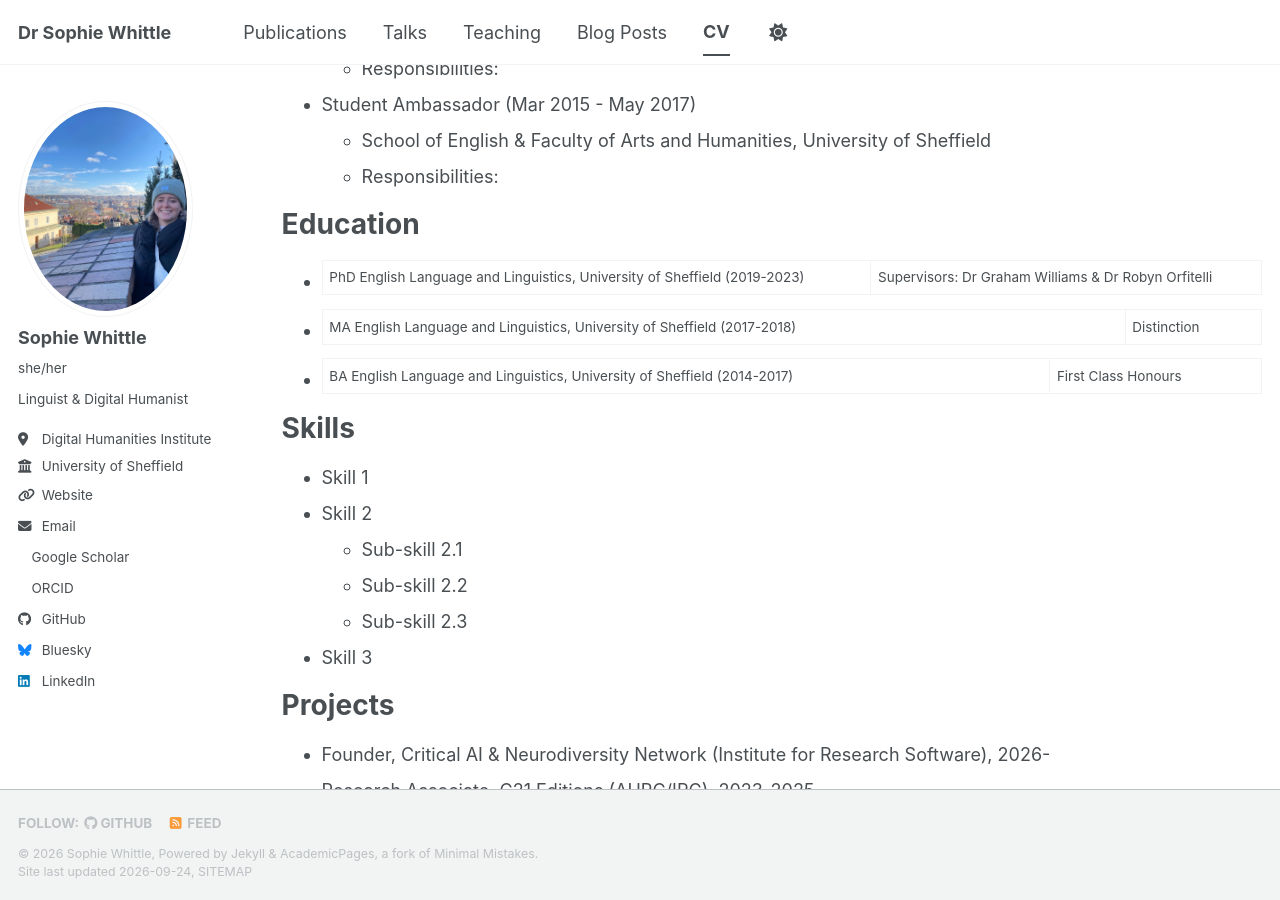
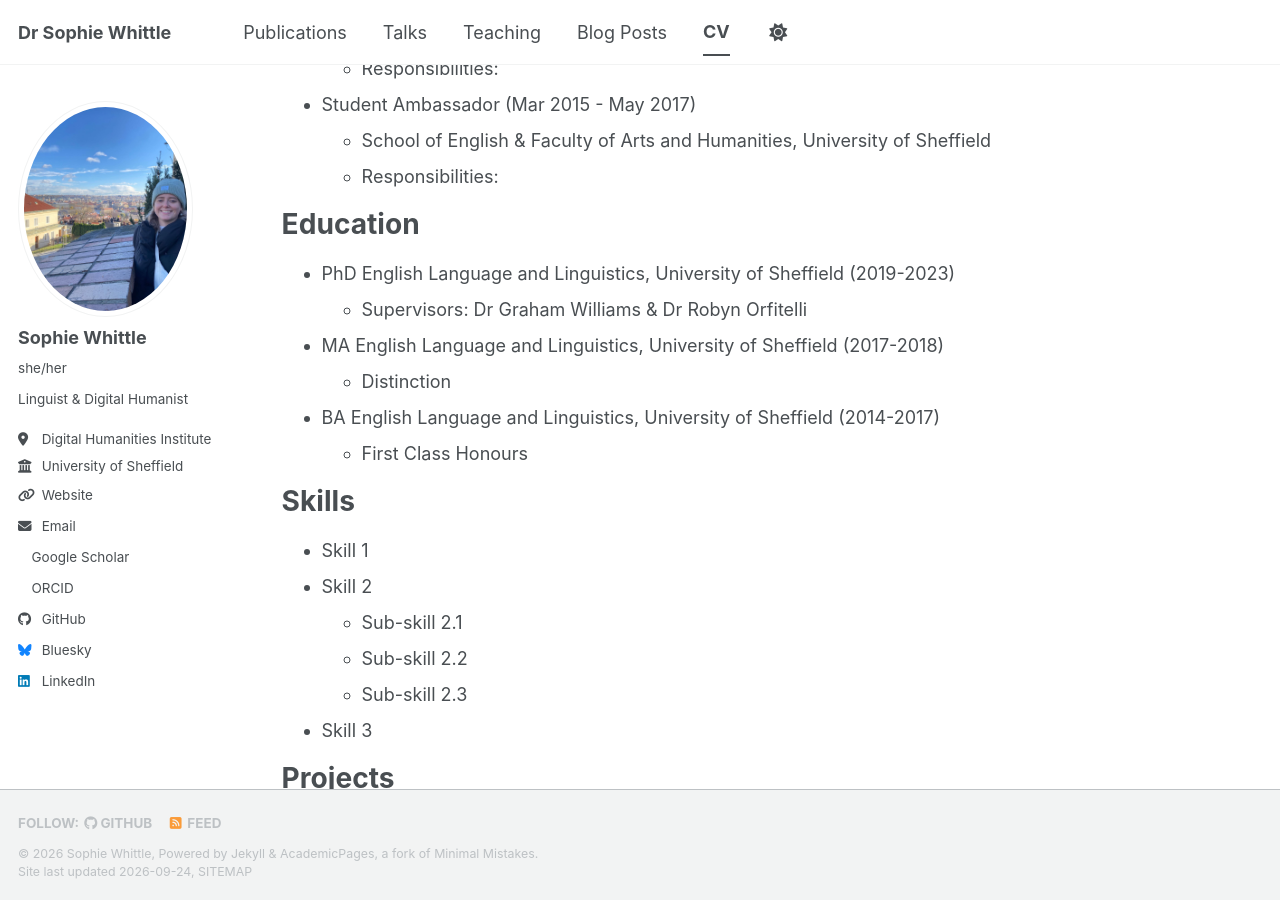
Before and after one commit to sophiewhittle/sophiewhittle.github.io, a Jekyll site: the page built from _pages/cv.md, in a window 1280 px wide and 900 px high, scrolled down 968 px. Built offline with Jekyll 4.4.1, drawn with Linux system fonts in a browser that asks for light colours; a style sheet for code colours, icons or effects is not loaded.

Commit message:
Update cv.md

```diff
--- a/_pages/cv.md
+++ b/_pages/cv.md
@@ -49,9 +49,12 @@ Experience
 
 Education
 ======
-* PhD English Language and Linguistics, University of Sheffield (2019-2023) | Supervisors: Dr Graham Williams & Dr Robyn Orfitelli
-* MA English Language and Linguistics, University of Sheffield (2017-2018) | Distinction
-* BA English Language and Linguistics, University of Sheffield (2014-2017) | First Class Honours
+* PhD English Language and Linguistics, University of Sheffield (2019-2023)
+  * Supervisors: Dr Graham Williams & Dr Robyn Orfitelli
+* MA English Language and Linguistics, University of Sheffield (2017-2018)
+  * Distinction
+* BA English Language and Linguistics, University of Sheffield (2014-2017)
+  * First Class Honours
 
 Skills
 ======
```
